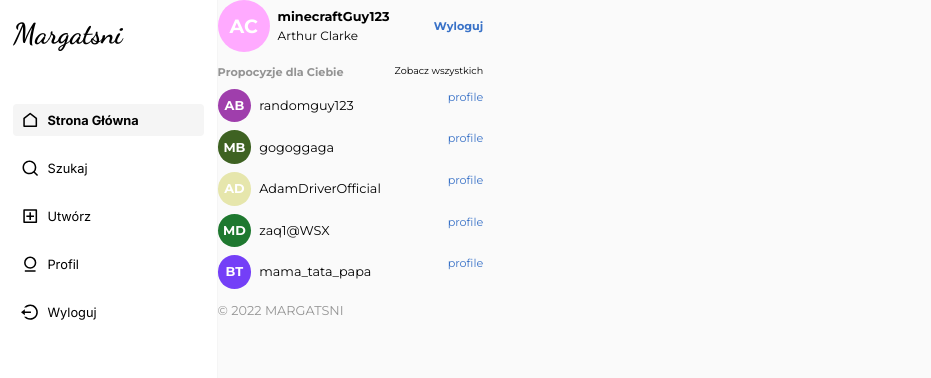
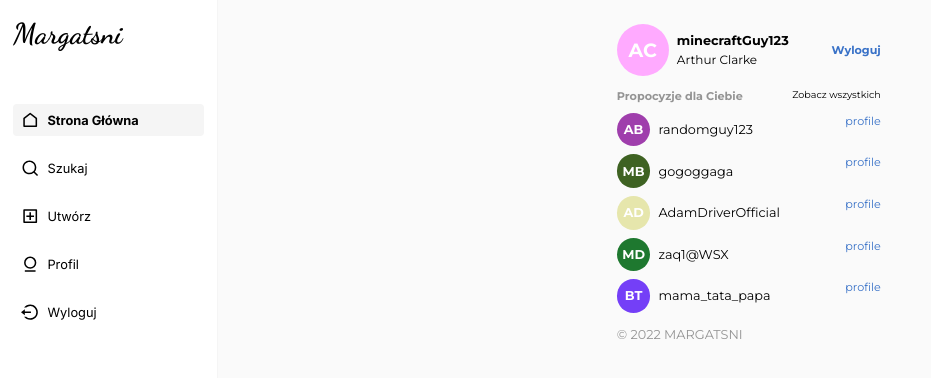
Before and after one commit to Pawlaczenko/margatsni, a React (Vite) app: page / in a window 1280 px wide. Shown: the top 378 px of the page, without its empty margins (0-931 px from the left). Built offline with nearby package versions, Linux system fonts and the light colour scheme.

Commit message:
Fixes userSideNBar

```diff
--- a/src/components/UserSideBar/UserSideBar.tsx
+++ b/src/components/UserSideBar/UserSideBar.tsx
@@ -14,10 +14,12 @@ const UserSideBar : FC = () => {
 }
 
 const StyledWrapper = styled.aside`
-    max-width: 25%;
+    max-width: 33rem;
     display: flex;
     flex-direction: column;
     gap: 1.5rem;
+
+    flex-grow: 1;
 `;
 
 const Copyright = styled.p`
--- a/src/pages/MainFeed/MainFeed.tsx
+++ b/src/pages/MainFeed/MainFeed.tsx
@@ -1,13 +1,21 @@
 import React from 'react'
 import {FC} from 'react';
+import styled from 'styled-components';
 import UserSideBar from '../../components/UserSideBar/UserSideBar';
 
 const MainFeed : FC = () => {
   return (
-    <div>
+    <Wrapper>
       <UserSideBar />
-    </div>
+    </Wrapper>
   )
 }
 
+const Wrapper = styled.section`
+  display: flex;
+  justify-content: space-around;
+  align-items: flex-start;
+  margin-top: 3rem;
+`
+
 export default MainFeed
```
